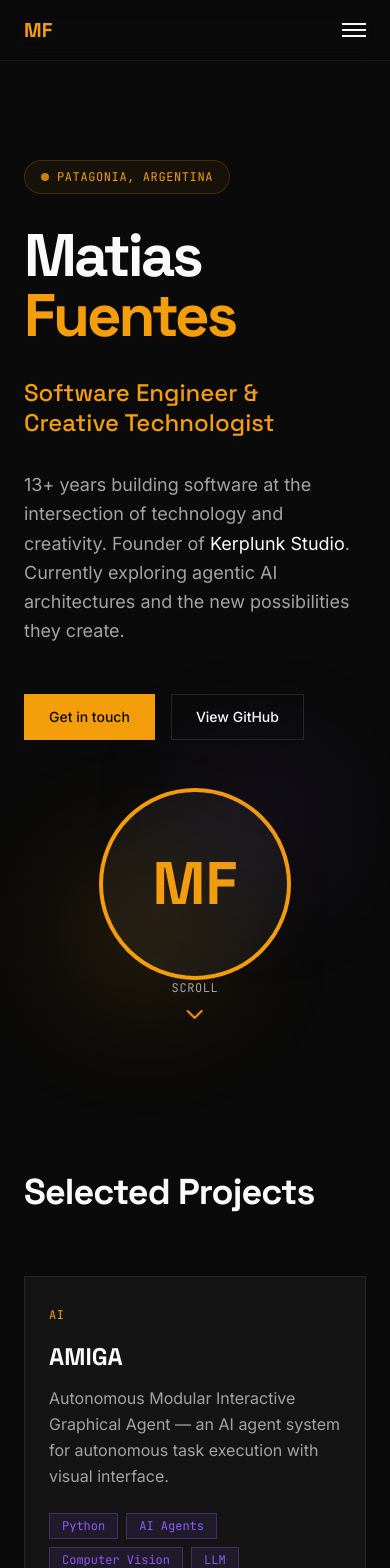
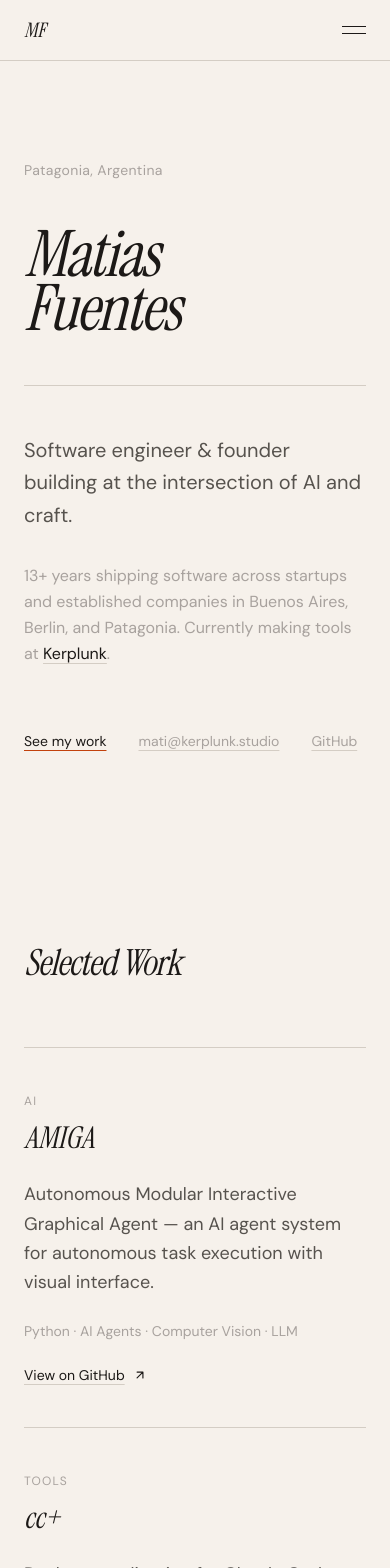
Before and after one commit to mjfuentes/mjfuentes.github.io, a Next.js app: page / in a window 390 px wide. Shown: the top 1568 px of the page. Built offline with nearby package versions, Linux system fonts and the light colour scheme.

Commit message:
feat: redesign UI with scroll animations and layout improvements

```diff
--- a/src/app/globals.css
+++ b/src/app/globals.css
@@ -1,16 +1,17 @@
 @import "tailwindcss";
 
 @theme {
-  --color-background: #0a0a0a;
-  --color-surface: #141414;
-  --color-border: #262626;
-  --color-accent-primary: #f59e0b;
-  --color-accent-secondary: #8b5cf6;
-  --color-text-primary: #fafafa;
-  --color-text-secondary: #a3a3a3;
+  --color-background: #f6f1eb;
+  --color-surface: #ede7df;
+  --color-border: #d4cdc4;
+  --color-accent: #c2410c;
+  --color-accent-hover: #9a3412;
+  --color-text-primary: #1c1917;
+  --color-text-secondary: #57534e;
+  --color-text-muted: #a8a29e;
 
-  --font-display: var(--font-space-grotesk), sans-serif;
-  --font-body: var(--font-inter), sans-serif;
+  --font-display: var(--font-instrument-serif), serif;
+  --font-body: var(--font-dm-sans), sans-serif;
   --font-mono: var(--font-jetbrains-mono), monospace;
 }
 
@@ -25,3 +26,36 @@ body {
   -webkit-font-smoothing: antialiased;
   -moz-osx-font-smoothing: grayscale;
 }
+
+::selection {
+  background-color: var(--color-accent);
+  color: var(--color-background);
+}
+
+/* Hero typography */
+.text-hero {
+  font-size: clamp(4rem, 10vw, 10rem);
+  line-height: 0.85;
+}
+
+/* Scroll reveal */
+.reveal {
+  opacity: 0;
+  transform: translateY(20px);
+  transition:
+    opacity 0.8s cubic-bezier(0.16, 1, 0.3, 1),
+    transform 0.8s cubic-bezier(0.16, 1, 0.3, 1);
+}
+
+.reveal.visible {
+  opacity: 1;
+  transform: translateY(0);
+}
+
+@media (prefers-reduced-motion: reduce) {
+  .reveal {
+    opacity: 1;
+    transform: none;
+    transition: none;
+  }
+}
--- a/src/components/hero/Hero.tsx
+++ b/src/components/hero/Hero.tsx
@@ -1,90 +1,77 @@
+import { ScrollReveal } from '@/components/ui/ScrollReveal'
+
 export function Hero() {
   return (
-    <section id="hero" className="relative flex min-h-screen items-center pt-16">
-      <div className="mx-auto w-full max-w-7xl px-6 py-24 lg:px-8">
-        {/* Location Badge */}
-        <div className="mb-8 inline-flex items-center gap-2 rounded-full border border-accent-primary/20 bg-accent-primary/5 px-4 py-2">
-          <span className="h-2 w-2 animate-pulse rounded-full bg-accent-primary" />
-          <span className="font-mono text-xs uppercase tracking-wider text-accent-primary">
+    <section className="flex min-h-screen flex-col justify-center pt-16">
+      <div className="mx-auto w-full max-w-6xl px-6 py-24 lg:px-8">
+        <ScrollReveal>
+          <p className="mb-12 text-sm tracking-wide text-text-muted">
             Patagonia, Argentina
-          </span>
+          </p>
+        </ScrollReveal>
+
+        <ScrollReveal delay={100}>
+          <h1 className="text-hero font-display italic tracking-tight text-text-primary">
+            Matias
+            <br />
+            Fuentes
+          </h1>
+        </ScrollReveal>
+
+        <ScrollReveal delay={150}>
+          <div className="mt-12 h-px bg-border" />
+        </ScrollReveal>
+
+        <div className="mt-12 grid grid-cols-1 gap-8 lg:grid-cols-12">
+          <ScrollReveal delay={200} className="lg:col-span-5">
+            <p className="text-xl leading-relaxed text-text-secondary lg:text-2xl">
+              Software engineer & founder building at the intersection of AI
+              and craft.
+            </p>
+          </ScrollReveal>
+
+          <ScrollReveal delay={300} className="lg:col-span-4 lg:col-start-8">
+            <p className="text-base leading-relaxed text-text-muted">
+              13+ years shipping software across startups and established
+              companies in Buenos Aires, Berlin, and Patagonia. Currently
+              making tools at{' '}
+              <a
+                href="https://kerplunk.studio"
+                target="_blank"
+                rel="noopener noreferrer"
+                className="text-text-primary underline decoration-border underline-offset-4 transition-colors duration-200 hover:decoration-accent"
+              >
+                Kerplunk
+              </a>
+              .
+            </p>
+          </ScrollReveal>
         </div>
 
-        {/* Main Content - Asymmetric Layout */}
-        <div className="grid grid-cols-1 gap-12 lg:grid-cols-12 lg:gap-16">
-          {/* Left Column - Name and Title */}
-          <div className="lg:col-span-7">
-            <h1 className="font-display text-6xl font-bold leading-none tracking-tighter text-text-primary sm:text-7xl md:text-8xl lg:text-9xl">
-              Matias
-              <br />
-              <span className="text-accent-primary">Fuentes</span>
-            </h1>
-
-            <p className="mt-8 font-display text-2xl font-medium leading-tight text-accent-primary md:text-3xl lg:text-4xl">
-              Software Engineer &<br />
-              Creative Technologist
-            </p>
-
-            <p className="mt-8 max-w-2xl font-body text-lg leading-relaxed text-text-secondary md:text-xl">
-              13+ years building software at the intersection of technology and creativity.
-              Founder of <span className="text-text-primary">Kerplunk Studio</span>.
-              Currently exploring agentic AI architectures and the new possibilities they create.
-            </p>
-
-            <div className="mt-12 flex flex-wrap gap-4">
+        <ScrollReveal delay={400}>
+          <div className="mt-16 flex flex-wrap gap-x-8 gap-y-4">
+            <a
+              href="#work"
+              className="text-sm text-text-primary underline decoration-accent underline-offset-4"
+            >
+              See my work
+            </a>
             <a
               href="mailto:mati@kerplunk.studio"
-                className="inline-flex items-center gap-2 border border-accent-primary bg-accent-primary px-6 py-3 font-body text-sm font-medium text-background transition-all hover:bg-accent-primary/90"
+              className="text-sm text-text-muted underline decoration-border underline-offset-4 transition-colors duration-200 hover:text-text-primary hover:decoration-accent"
             >
-                Get in touch
+              mati@kerplunk.studio
             </a>
             <a
               href="https://github.com/mjfuentes"
               target="_blank"
               rel="noopener noreferrer"
-                className="inline-flex items-center gap-2 border border-border bg-transparent px-6 py-3 font-body text-sm font-medium text-text-primary transition-all hover:border-text-primary"
+              className="text-sm text-text-muted underline decoration-border underline-offset-4 transition-colors duration-200 hover:text-text-primary hover:decoration-accent"
             >
-                View GitHub
+              GitHub
             </a>
           </div>
-          </div>
-
-          {/* Right Column - Avatar */}
-          <div className="flex items-center justify-center lg:col-span-5">
-            <div className="relative">
-              {/* Avatar Circle */}
-              <div className="flex h-48 w-48 items-center justify-center rounded-full border-4 border-accent-primary bg-surface lg:h-64 lg:w-64">
-                <span className="font-display text-6xl font-bold text-accent-primary lg:text-7xl">
-                  MF
-                </span>
-              </div>
-
-              {/* Decorative Element */}
-              <div className="absolute -right-4 -top-4 h-24 w-24 rounded-full bg-accent-secondary/20 blur-3xl" />
-              <div className="absolute -bottom-4 -left-4 h-32 w-32 rounded-full bg-accent-primary/20 blur-3xl" />
-            </div>
-          </div>
-        </div>
-
-        {/* Scroll Indicator */}
-        <div className="absolute bottom-12 left-1/2 flex -translate-x-1/2 flex-col items-center gap-2">
-          <span className="font-mono text-xs uppercase tracking-wider text-text-secondary">
-            Scroll
-          </span>
-          <svg
-            className="h-6 w-6 animate-bounce text-accent-primary"
-            fill="none"
-            stroke="currentColor"
-            viewBox="0 0 24 24"
-          >
-            <path
-              strokeLinecap="round"
-              strokeLinejoin="round"
-              strokeWidth={2}
-              d="M19 9l-7 7-7-7"
-            />
-          </svg>
-        </div>
+        </ScrollReveal>
       </div>
     </section>
   )
--- a/src/components/layout/Footer.tsx
+++ b/src/components/layout/Footer.tsx
@@ -2,32 +2,27 @@ export function Footer() {
   const currentYear = new Date().getFullYear()
 
   return (
-    <footer className="border-t border-border bg-background">
-      <div className="mx-auto max-w-7xl px-6 py-12 lg:px-8">
-        <div className="flex flex-col items-center justify-between gap-6 md:flex-row">
-          <div className="text-center md:text-left">
-            <p className="font-display text-lg font-bold text-text-primary">
-              Matias Fuentes
+    <footer className="border-t border-border">
+      <div className="mx-auto max-w-6xl px-6 py-16 lg:px-8">
+        <div className="grid grid-cols-1 gap-12 lg:grid-cols-12">
+          <div className="lg:col-span-5">
+            <p className="font-display text-3xl italic text-text-primary">
+              Let&apos;s build something.
             </p>
-            <p className="mt-1 font-body text-sm text-text-secondary">
-              © {currentYear} Built with{' '}
-              <a
-                href="https://ccplus.run"
-                target="_blank"
-                rel="noopener noreferrer"
-                className="text-accent-primary transition-colors hover:text-text-primary"
-              >
-                cc+
-              </a>
-            </p>
+            <a
+              href="mailto:mati@kerplunk.studio"
+              className="mt-4 inline-block text-lg text-text-secondary underline decoration-border underline-offset-4 transition-colors duration-200 hover:text-text-primary hover:decoration-accent"
+            >
+              mati@kerplunk.studio
+            </a>
           </div>
 
-          <div className="flex gap-6">
+          <div className="flex gap-8 lg:col-span-4 lg:col-start-9 lg:justify-end">
             <a
               href="https://github.com/mjfuentes"
               target="_blank"
               rel="noopener noreferrer"
-              className="font-body text-sm text-text-secondary transition-colors hover:text-accent-primary"
+              className="text-sm text-text-secondary transition-colors duration-200 hover:text-text-primary"
             >
               GitHub
             </a>
@@ -35,17 +30,25 @@ export function Footer() {
               href="https://kerplunk.studio"
               target="_blank"
               rel="noopener noreferrer"
-              className="font-body text-sm text-text-secondary transition-colors hover:text-accent-primary"
+              className="text-sm text-text-secondary transition-colors duration-200 hover:text-text-primary"
             >
-              Kerplunk Studio
-            </a>
-            <a
-              href="mailto:mati@kerplunk.studio"
-              className="font-body text-sm text-text-secondary transition-colors hover:text-accent-primary"
-            >
-              Email
+              Kerplunk
             </a>
           </div>
+        </div>
+
+        <div className="mt-16 border-t border-border pt-8">
+          <p className="text-xs text-text-muted">
+            &copy; {currentYear} Matias Fuentes. Built with{' '}
+            <a
+              href="https://ccplus.run"
+              target="_blank"
+              rel="noopener noreferrer"
+              className="text-text-secondary transition-colors duration-200 hover:text-text-primary"
+            >
+              cc+
+            </a>
+          </p>
         </div>
       </div>
     </footer>
--- a/src/components/layout/Header.tsx
+++ b/src/components/layout/Header.tsx
@@ -2,76 +2,81 @@
 
 import { useState } from 'react'
 
+const navLinks = [
+  { href: '#work', label: 'Work' },
+  { href: '#experience', label: 'Experience' },
+  { href: '#stack', label: 'Stack' },
+] as const
+
 export function Header() {
   const [isMenuOpen, setIsMenuOpen] = useState(false)
 
-  const navLinks = [
-    { href: '#projects', label: 'Projects' },
-    { href: '#experience', label: 'Experience' },
-    { href: '#tech', label: 'Tech Stack' },
-  ]
+  return (
+    <header className="fixed top-0 z-50 w-full border-b border-border bg-background">
+      <nav className="mx-auto flex max-w-6xl items-center justify-between px-6 py-4 lg:px-8">
+        <a
+          href="#"
+          className="font-display text-xl italic text-text-primary"
+        >
+          MF
+        </a>
 
-  return (
-    <header className="fixed top-0 z-50 w-full border-b border-border/50 bg-background/80 backdrop-blur-md">
-      <nav className="mx-auto flex max-w-7xl items-center justify-between px-6 py-4 lg:px-8">
-        <div className="flex items-center gap-2">
-          <a href="#hero" className="font-display text-xl font-bold text-accent-primary">
-            MF
-          </a>
-        </div>
-
-        {/* Desktop Navigation */}
-        <div className="hidden md:flex md:gap-8">
+        <div className="hidden items-center gap-8 md:flex">
           {navLinks.map((link) => (
             <a
               key={link.href}
               href={link.href}
-              className="font-body text-sm font-medium text-text-secondary transition-colors hover:text-text-primary"
+              className="text-sm text-text-secondary transition-colors duration-200 hover:text-text-primary"
             >
               {link.label}
             </a>
           ))}
+          <a
+            href="mailto:mati@kerplunk.studio"
+            className="border border-text-primary px-4 py-1.5 text-sm text-text-primary transition-colors duration-200 hover:bg-text-primary hover:text-background"
+          >
+            Contact
+          </a>
         </div>
 
-        {/* Mobile Menu Button */}
         <button
           onClick={() => setIsMenuOpen(!isMenuOpen)}
           className="md:hidden"
           aria-label="Toggle menu"
         >
-          <div className="flex h-6 w-6 flex-col justify-center gap-1">
+          <div className="flex h-6 w-6 flex-col justify-center gap-1.5">
             <span
-              className={`h-0.5 w-full bg-text-primary transition-transform ${
-                isMenuOpen ? 'translate-y-1.5 rotate-45' : ''
+              className={`h-px w-full bg-text-primary transition-transform duration-300 ${
+                isMenuOpen ? 'translate-y-[3.5px] rotate-45' : ''
               }`}
             />
             <span
-              className={`h-0.5 w-full bg-text-primary transition-opacity ${
-                isMenuOpen ? 'opacity-0' : ''
-              }`}
-            />
-            <span
-              className={`h-0.5 w-full bg-text-primary transition-transform ${
-                isMenuOpen ? '-translate-y-1.5 -rotate-45' : ''
+              className={`h-px w-full bg-text-primary transition-transform duration-300 ${
+                isMenuOpen ? '-translate-y-[3.5px] -rotate-45' : ''
               }`}
             />
           </div>
         </button>
 
-        {/* Mobile Menu */}
         {isMenuOpen && (
-          <div className="absolute left-0 right-0 top-full border-b border-border/50 bg-background/95 backdrop-blur-md md:hidden">
+          <div className="absolute left-0 right-0 top-full border-b border-border bg-background md:hidden">
             <div className="flex flex-col gap-4 px-6 py-6">
               {navLinks.map((link) => (
                 <a
                   key={link.href}
                   href={link.href}
                   onClick={() => setIsMenuOpen(false)}
-                  className="font-body text-lg font-medium text-text-secondary transition-colors hover:text-text-primary"
+                  className="text-lg text-text-secondary transition-colors hover:text-text-primary"
                 >
                   {link.label}
                 </a>
               ))}
+              <a
+                href="mailto:mati@kerplunk.studio"
+                className="text-lg text-text-secondary transition-colors hover:text-text-primary"
+              >
+                Contact
+              </a>
             </div>
           </div>
         )}
--- a/src/components/layout/Section.tsx
+++ b/src/components/layout/Section.tsx
@@ -8,9 +8,9 @@ interface SectionProps {
 export function Section({ id, title, children, className = '' }: SectionProps) {
   return (
     <section id={id} className={`py-24 md:py-32 ${className}`}>
-      <div className="mx-auto max-w-7xl px-6 lg:px-8">
+      <div className="mx-auto max-w-6xl px-6 lg:px-8">
         {title && (
-          <h2 className="mb-16 font-display text-4xl font-bold tracking-tight text-text-primary md:text-5xl lg:text-6xl">
+          <h2 className="mb-16 font-display text-4xl italic tracking-tight text-text-primary md:text-5xl">
             {title}
           </h2>
         )}
--- a/src/components/projects/ProjectCard.tsx
+++ b/src/components/projects/ProjectCard.tsx
@@ -1,67 +1,60 @@
 import { Project } from '@/types'
+import { ScrollReveal } from '@/components/ui/ScrollReveal'
 
 interface ProjectCardProps {
   project: Project
+  index: number
 }
 
-export function ProjectCard({ project }: ProjectCardProps) {
+export function ProjectCard({ project, index }: ProjectCardProps) {
   return (
-    <article className="group relative flex flex-col border border-border bg-surface p-6 transition-all duration-300 hover:border-accent-primary/50">
-      {/* Highlight Badge */}
-      {project.highlight && (
-        <div className="absolute -right-3 -top-3 rotate-3">
-          <span className="inline-flex items-center border border-accent-secondary bg-accent-secondary px-3 py-1 font-mono text-xs font-medium uppercase tracking-wider text-white">
-            {project.highlight}
-          </span>
-        </div>
-      )}
-
-      {/* Category Badge */}
-      <div className="mb-4">
-        <span className="font-mono text-xs uppercase tracking-wider text-accent-primary">
+    <ScrollReveal delay={index * 100}>
+      <article className="border-t border-border py-10">
+        <div className="grid grid-cols-1 gap-6 lg:grid-cols-12">
+          <div className="lg:col-span-4">
+            <span className="text-xs uppercase tracking-widest text-text-muted">
               {project.category}
             </span>
+            <h3 className="mt-2 font-display text-3xl italic text-text-primary lg:text-4xl">
+              {project.title}
+            </h3>
           </div>
 
-      {/* Title and Description */}
-      <h3 className="mb-3 font-display text-2xl font-bold text-text-primary transition-colors group-hover:text-accent-primary">
-        {project.title}
-      </h3>
-
-      <p className="mb-6 flex-grow font-body text-base leading-relaxed text-text-secondary">
+          <div className="lg:col-span-7 lg:col-start-6">
+            <p className="text-lg leading-relaxed text-text-secondary">
               {project.description}
             </p>
 
-      {/* Tech Stack */}
-      <div className="mb-6 flex flex-wrap gap-2">
-        {project.techStack.map((tech) => (
-          <span
-            key={tech}
-            className="border border-accent-secondary/30 bg-accent-secondary/10 px-3 py-1 font-mono text-xs text-accent-secondary"
-          >
-            {tech}
-          </span>
-        ))}
-      </div>
+            <p className="mt-6 text-sm text-text-muted">
+              {project.techStack.join(' · ')}
+            </p>
 
-      {/* Links */}
             {project.githubUrl && (
               <a
                 href={project.githubUrl}
                 target="_blank"
                 rel="noopener noreferrer"
-          className="inline-flex items-center gap-2 font-body text-sm font-medium text-text-secondary transition-colors hover:text-accent-primary"
+                className="mt-6 inline-flex items-center gap-2 text-sm text-text-primary underline decoration-border underline-offset-4 transition-colors duration-200 hover:decoration-accent"
               >
-          <svg className="h-4 w-4" fill="currentColor" viewBox="0 0 24 24">
+                View on GitHub
+                <svg
+                  className="h-3.5 w-3.5"
+                  fill="none"
+                  stroke="currentColor"
+                  viewBox="0 0 24 24"
+                  strokeWidth={2}
+                >
                   <path
-              fillRule="evenodd"
-              d="M12 2C6.477 2 2 6.484 2 12.017c0 4.425 2.865 8.18 6.839 9.504.5.092.682-.217.682-.483 0-.237-.008-.868-.013-1.703-2.782.605-3.369-1.343-3.369-1.343-.454-1.158-1.11-1.466-1.11-1.466-.908-.62.069-.608.069-.608 1.003.07 1.531 1.032 1.531 1.032.892 1.53 2.341 1.088 2.91.832.092-.647.35-1.088.636-1.338-2.22-.253-4.555-1.113-4.555-4.951 0-1.093.39-1.988 1.029-2.688-.103-.253-.446-1.272.098-2.65 0 0 .84-.27 2.75 1.026A9.564 9.564 0 0112 6.844c.85.004 1.705.115 2.504.337 1.909-1.296 2.747-1.027 2.747-1.027.546 1.379.202 2.398.1 2.651.64.7 1.028 1.595 1.028 2.688 0 3.848-2.339 4.695-4.566 4.943.359.309.678.92.678 1.855 0 1.338-.012 2.419-.012 2.747 0 .268.18.58.688.482A10.019 10.019 0 0022 12.017C22 6.484 17.522 2 12 2z"
-              clipRule="evenodd"
+                    strokeLinecap="round"
+                    strokeLinejoin="round"
+                    d="M7 17L17 7M17 7H7M17 7v10"
                   />
                 </svg>
-          View on GitHub
               </a>
             )}
+          </div>
+        </div>
       </article>
+    </ScrollReveal>
   )
 }
--- a/src/components/projects/Projects.tsx
+++ b/src/components/projects/Projects.tsx
@@ -4,10 +4,10 @@ import { ProjectCard } from './ProjectCard'
 
 export function Projects() {
   return (
-    <Section id="projects" title="Selected Projects">
-      <div className="grid grid-cols-1 gap-8 md:grid-cols-2">
-        {projects.map((project) => (
-          <ProjectCard key={project.id} project={project} />
+    <Section id="work" title="Selected Work">
+      <div className="space-y-0">
+        {projects.map((project, index) => (
+          <ProjectCard key={project.id} project={project} index={index} />
         ))}
       </div>
     </Section>
--- a/src/components/tech-stack/TechStack.tsx
+++ b/src/components/tech-stack/TechStack.tsx
@@ -1,37 +1,33 @@
 import { skills } from '@/data/skills'
 import { Section } from '@/components/layout/Section'
-import { SkillTag } from './SkillTag'
+import { ScrollReveal } from '@/components/ui/ScrollReveal'
+
+const categories = [
+  { key: 'languages', label: 'Languages' },
+  { key: 'frameworks', label: 'Frameworks' },
+  { key: 'tools', label: 'Tools' },
+  { key: 'platforms', label: 'Platforms' },
+] as const
 
 export function TechStack() {
-  const categories = {
-    languages: skills.filter((s) => s.category === 'languages'),
-    frameworks: skills.filter((s) => s.category === 'frameworks'),
-    tools: skills.filter((s) => s.category === 'tools'),
-    platforms: skills.filter((s) => s.category === 'platforms'),
-  }
-
-  const categoryLabels = {
-    languages: 'Languages',
-    frameworks: 'Frameworks',
-    tools: 'Tools',
-    platforms: 'Platforms',
-  }
-
   return (
-    <Section id="tech" title="Tech Stack">
-      <div className="space-y-12">
-        {Object.entries(categories).map(([category, categorySkills]) => (
-          <div key={category}>
-            <h3 className="mb-6 font-display text-xl font-bold text-accent-primary">
-              {categoryLabels[category as keyof typeof categoryLabels]}
-            </h3>
-            <div className="flex flex-wrap gap-3">
-              {categorySkills.map((skill) => (
-                <SkillTag key={skill.name} skill={skill} />
-              ))}
-            </div>
-          </div>
-        ))}
+    <Section id="stack" title="Stack">
+      <div className="space-y-0">
+        {categories.map(({ key, label }, index) => {
+          const categorySkills = skills.filter((s) => s.category === key)
+          return (
+            <ScrollReveal key={key} delay={index * 80}>
+              <div className="grid grid-cols-1 gap-2 border-t border-border py-6 lg:grid-cols-12">
+                <p className="text-sm text-text-muted lg:col-span-3">
+                  {label}
+                </p>
+                <p className="text-base text-text-primary lg:col-span-8 lg:col-start-5">
+                  {categorySkills.map((s) => s.name).join(', ')}
+                </p>
+              </div>
+            </ScrollReveal>
+          )
+        })}
       </div>
     </Section>
   )
--- /dev/null
+++ b/src/components/ui/ScrollReveal.tsx
@@ -0,0 +1,44 @@
+'use client'
+
+import { useEffect, useRef, type ReactNode } from 'react'
+
+interface ScrollRevealProps {
+  children: ReactNode
+  className?: string
+  delay?: number
+}
+
+export function ScrollReveal({
+  children,
+  className = '',
+  delay = 0,
+}: ScrollRevealProps) {
+  const ref = useRef<HTMLDivElement>(null)
+
+  useEffect(() => {
+    const element = ref.current
+    if (!element) return
+
+    const observer = new IntersectionObserver(
+      ([entry]) => {
+        if (entry.isIntersecting) {
+          setTimeout(() => {
+            element.classList.add('visible')
+          }, delay)
+          observer.unobserve(element)
+        }
+      },
+      { threshold: 0.1, rootMargin: '0px 0px -40px 0px' }
+    )
+
+    observer.observe(element)
+
+    return () => observer.disconnect()
+  }, [delay])
+
+  return (
+    <div ref={ref} className={`reveal ${className}`}>
+      {children}
+    </div>
+  )
+}
```
Also changed, not shown: src/app/layout.tsx (+15 -8 lines), src/components/experience/Experience.tsx (+2 -6 lines), src/components/experience/TimelineItem.tsx (+19 -37 lines). Lines whose indentation alone changed are shown as unchanged.
